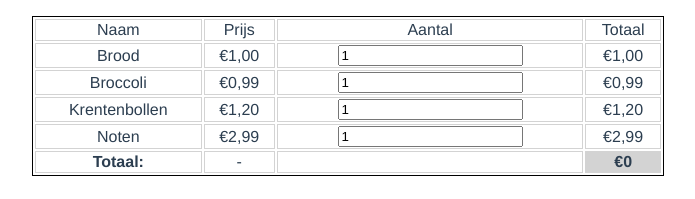
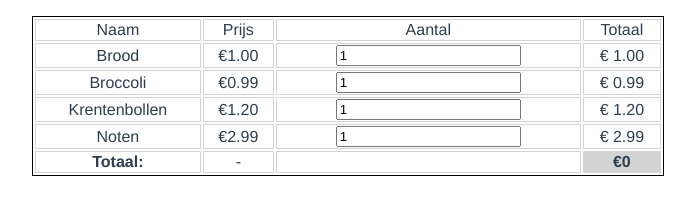
Before and after one commit to Hauke2222/Vue-boodschappenlijst, a Vue app: page / in a window 1280 px wide. Shown: the part 248-447 px from the top of the page, without its empty margins (292-987 px from the left). Built offline with nearby package versions, Linux system fonts and the light colour scheme.

Commit message:
implement subTotal reactivity

```diff
--- a/src/App.vue
+++ b/src/App.vue
@@ -46,10 +46,10 @@ export default {
     return {
       totalprice: 0,
       GroceryList: [
-        new Grocery("Brood", "1,00", 1),
-        new Grocery("Broccoli", "0,99", 1),
-        new Grocery("Krentenbollen", "1,20", 1),
-        new Grocery("Noten", "2,99", 1),
+        new Grocery("Brood", "1.00", 1),
+        new Grocery("Broccoli", "0.99", 1),
+        new Grocery("Krentenbollen", "1.20", 1),
+        new Grocery("Noten", "2.99", 1),
       ],
     };
   },
--- a/src/components/TableRow.vue
+++ b/src/components/TableRow.vue
@@ -11,9 +11,7 @@
         @change="updateValue('quantity', $event.target.value)"
       />
     </td>
-    <td>
-      {{ "€" + calculateSubTotal() }}
-    </td>
+    <td>€ {{ value.subTotal }}</td>
   </tr>
 </template>
 
@@ -25,21 +23,14 @@ export default {
       type: Object,
       required: true,
     },
-    // totalCost: {
-    //   type: Number,
-    //   required: true,
-    // },
   },
   methods: {
     updateValue(key, value) {
-      this.$emit("input", { ...this.value, [key]: value });
-    },
-    calculateSubTotal: function() {
-      let subTotal =
-        this.value.price.replace(",", ".") * parseInt(this.value.quantity);
-      subTotal = subTotal.toFixed(2).replace(".", ",");
-      //this.$emit((this.totalCost += subTotal));
-      return subTotal;
+      this.$emit("input", {
+        ...this.value,
+        [key]: value,
+        subTotal: (this.value.price * value).toFixed(2),
+      });
     },
   },
 };
--- a/src/grocery.js
+++ b/src/grocery.js
@@ -3,8 +3,6 @@ export default class Grocery {
     this.name = name;
     this.price = price;
     this.quantity = quantity;
+    this.subTotal = (this.price * this.quantity).toFixed(2);
   }
-  // get subTotal() {
-  //     return parseFloat(this.price.replace(',', '.').slice(1)) * parseInt(this.quantity)
-  // }
 }
```
Also changed, not shown: 1 other file (tests, documents, lock files or other folders).
